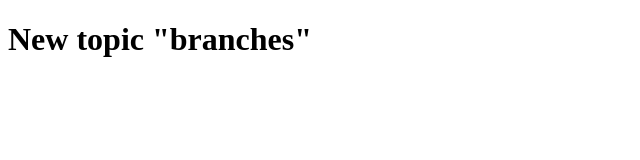
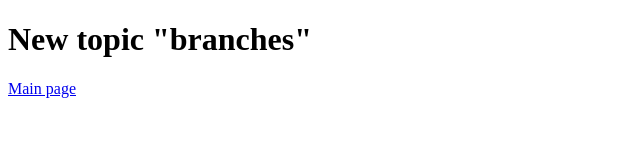
Before and after one commit to sensej/test-git-2, a plain HTML site: page index.html in a window 1280 px wide. Shown: the full height of the page, 0-640 px from the left. Drawn offline with Linux system fonts and the light colour scheme.

Commit message:
added develop main-page

```diff
--- a/index.html
+++ b/index.html
@@ -8,7 +8,9 @@
   </head>
   <body>
     <h1>New topic "branches"</h1>
-
+    <main>
+      <a href="https://main.com">Main page</a>
+    </main>
     <script src="index.js"></script>
   </body>
 </html>
```
